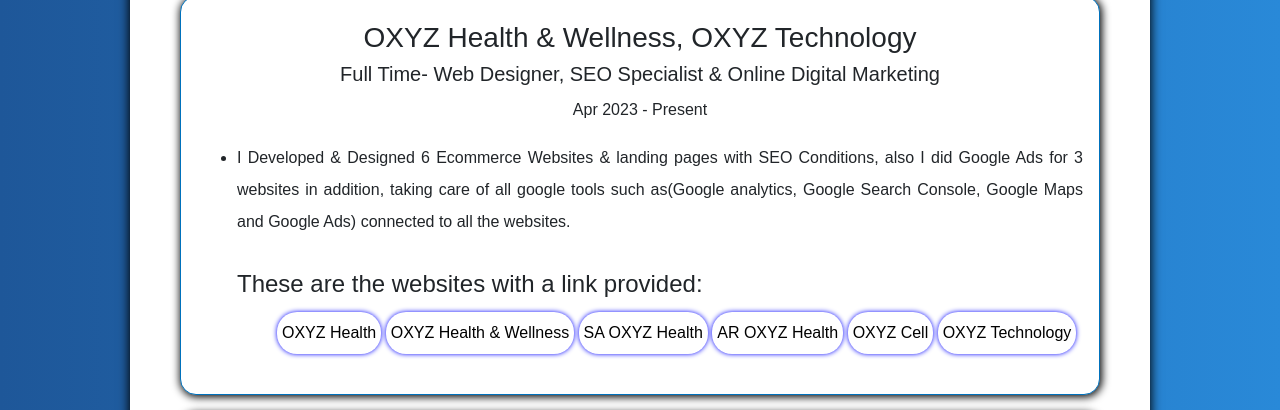
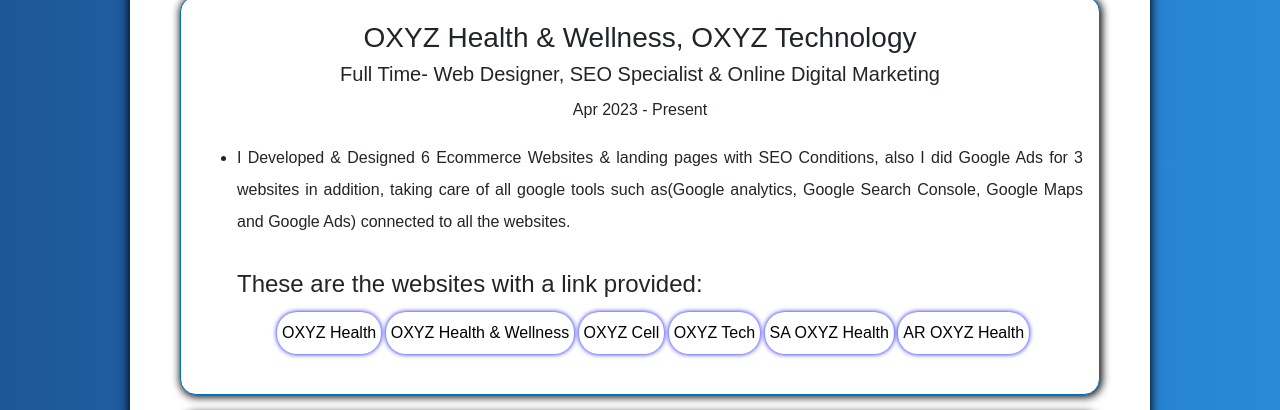
Before and after one commit to Tarek997/CV, a plain HTML site: page index.html in a window 1280 px wide. Both pictures are taken after a click on the tab "Experience". Shown: the part 348-758 px from the top of the page. Drawn offline with nearby package versions, Linux system fonts and the light colour scheme.

Commit message:
Update index.html

```diff
--- a/index.html
+++ b/index.html
@@ -378,16 +378,18 @@ body {
                       <a href="https://oxyzwellness.com/" style="text-decoration: none; color: black;">OXYZ Health & Wellness</a></li>
 
                   <li style="border-radius: 20px;display: inline-block; background-color: white; color: black; padding: 5px 5px; box-shadow: 0 0 5px blue; margin-top: 5px;">
+                  <a href="https://oxyzcell.com/" style="text-decoration: none; color: black;">OXYZ Cell</a></li>
+
+                  <li style="border-radius: 20px;display: inline-block; background-color: white; color: black; padding: 5px 5px; box-shadow: 0 0 5px blue; margin-top: 5px;">
+                    <a href="https://oxyztech.com/" style="text-decoration: none; color: black;">OXYZ Tech</a></li>
+
+                  <li style="border-radius: 20px;display: inline-block; background-color: white; color: black; padding: 5px 5px; box-shadow: 0 0 5px blue; margin-top: 5px;">
                       <a href="https://sa.oxyzhealth.com/" style="text-decoration: none; color: black;">SA OXYZ Health</a></li>
 
                   <li style="border-radius: 20px;display: inline-block; background-color: white; color: black; padding: 5px 5px; box-shadow: 0 0 5px blue; margin-top: 5px;">
                       <a href="http://ar.oxyzhealth.com/" style="text-decoration: none; color: black;">AR OXYZ Health</a></li>
 
-                  <li style="border-radius: 20px;display: inline-block; background-color: white; color: black; padding: 5px 5px; box-shadow: 0 0 5px blue; margin-top: 5px;">
-                  <a href="https://oxyzcell.com/" style="text-decoration: none; color: black;">OXYZ Cell</a></li>
 
-                  <li style="border-radius: 20px;display: inline-block; background-color: white; color: black; padding: 5px 5px; box-shadow: 0 0 5px blue; margin-top: 5px;">
-                    <a href="https://oxyztech.com/" style="text-decoration: none; color: black;">OXYZ Technology</a></li>
             </ul>
 
             </ul>
```
